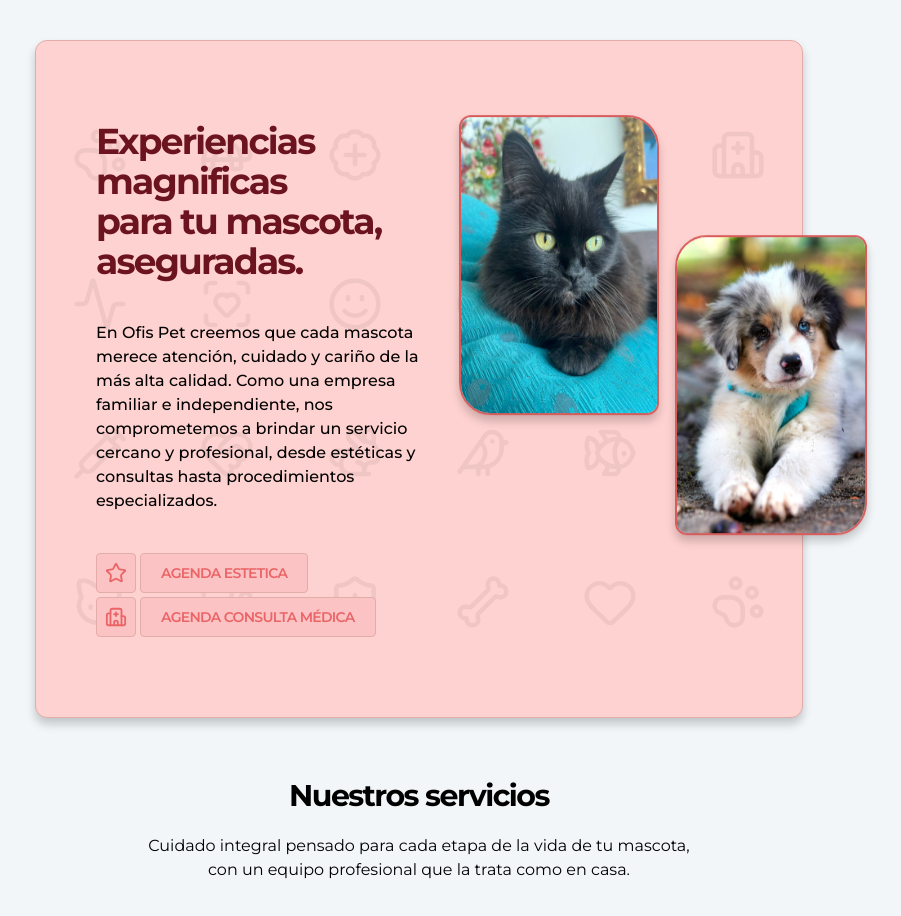
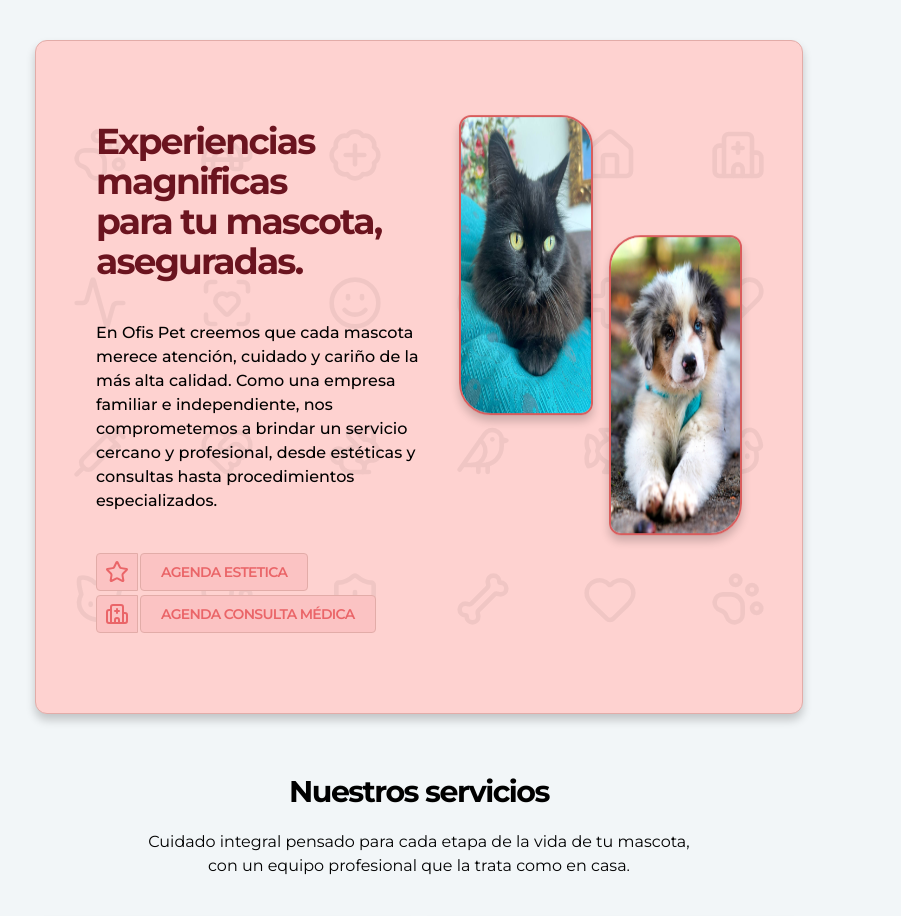
Before and after one commit to wMageblood/blacky, a React (Vite) app: page / in a window 1280 px wide. Shown: the part 952-1868 px from the top of the page, without its empty margins (221-1122 px from the left). Built offline with nearby package versions, Linux system fonts and the light colour scheme.

Commit message:
fixed height in some buttons

```diff
--- a/src/Pages/Home.tsx
+++ b/src/Pages/Home.tsx
@@ -53,20 +53,24 @@ export const Home = () => {
             <p className='mb-5 font-Montserrat font-500 z-1'>
               En Ofis Pet creemos que cada mascota merece atención, cuidado y cariño de la más alta calidad. Como una empresa familiar e independiente, nos comprometemos a brindar un servicio cercano y profesional, desde estéticas y consultas hasta procedimientos especializados.
             </p>
-            <div className='md:mb-auto flex flex-col mt-5 text-sm z-1 mb-10'>
+            <div className='md:mb-auto flex flex-col w-fit items-stretch mt-5 text-sm z-1 mb-10'>
               <div className='flex w-fit group mb-1'>
-                <Star className='p-2 group-hover:bg-[#9E3434] rounded-sm text-[#EA6568] group-hover:text-[#F2F6F8] bg-[#fbc3c3] border border-[#e2aca8] w-10 h-10 mr-1 transition duration-300' />
+                <div className='flex items-center justify-center px-2 bg-[#fbc3c3] border mr-0.5 border-[#e2aca8] rounded-sm rounded-tr-none text-[#EA6568] rounded-br-none group-hover:bg-[#9e3434] transition duration-300'>
+                  <Star />
+                </div>
                 <button className='px-5 py-2 uppercase group-hover:bg-[#9E3434] rounded-sm border border-[#e2aca8] mr-2 font-Montserrat tracking-tighter font-semibold bg-[#fbc3c3] hover:bg-[#9E3434] text-[#EA6568] group-hover:text-white hover:border-[#f1e3e3] transition duration-300'>Agenda estetica</button>
               </div>
               <div className='flex w-fit group'>
-                <Hospital className='p-2 group-hover:bg-[#9E3434] rounded-sm text-[#EA6568] bg-[#fbc3c3] group-hover:text-[#F2F6F8] border border-[#e2aca8] w-10 h-10 mr-1 transition duration-300' />
+                <div className='flex items-center justify-center px-2 bg-[#fbc3c3] border mr-0.5 border-[#e2aca8] rounded-sm rounded-tr-none text-[#EA6568] rounded-br-none group-hover:bg-[#9e3434] transition duration-300'>
+                  <Hospital />
+                </div>
                 <button className='px-5 py-2 uppercase group-hover:bg-[#9E3434] rounded-sm border border-[#e2aca8] mr-2 font-Montserrat tracking-tighter font-semibold bg-[#fbc3c3] hover:bg-[#9E3434] text-[#EA6568] group-hover:text-white hover:border-[#f1e3e3] transition duration-300'>Agenda consulta médica</button>
               </div>
             </div>
           </div>
-          <div className='flex md:ml-10 mx-auto gap-4 mt-5 md:mt-0'>
-            <img className='float-1 shadow-soft-blur border-2 border-[#D95C5C] w-40 h-55 md:w-50 md:h-75 rounded-tr-4xl rounded-bl-4xl rounded-tl-xl rounded-br-xl' src={blacky}/>
-            <img className='float-2 shadow-soft-blur border-2 border-[#D95C5C] w-40 h-55 md:w-48 md:h-75 md:mt-30 rounded-tl-4xl rounded-br-4xl rounded-tr-xl rounded-bl-xl' src={roberto}/>
+          <div className='grid grid-cols-1 md:grid-cols-2 mx-auto md:ml-10 gap-4 mt-5 md:mt-0'>
+            <img className='float-1 shadow-soft-blur border-2 border-[#D95C5C] w-55 h-70 md:w-50 md:h-75 rounded-tr-4xl rounded-bl-4xl rounded-tl-xl rounded-br-xl' src={blacky}/>
+            <img className='float-2 shadow-soft-blur border-2 border-[#D95C5C] w-55 h-70 md:w-48 md:h-75 md:mt-30 rounded-tl-4xl rounded-br-4xl rounded-tr-xl rounded-bl-xl' src={roberto}/>
           </div>
         </div>
       </div>
```
